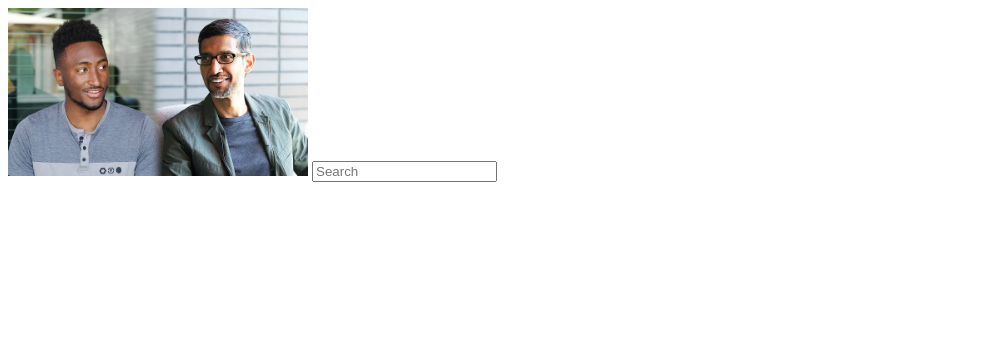
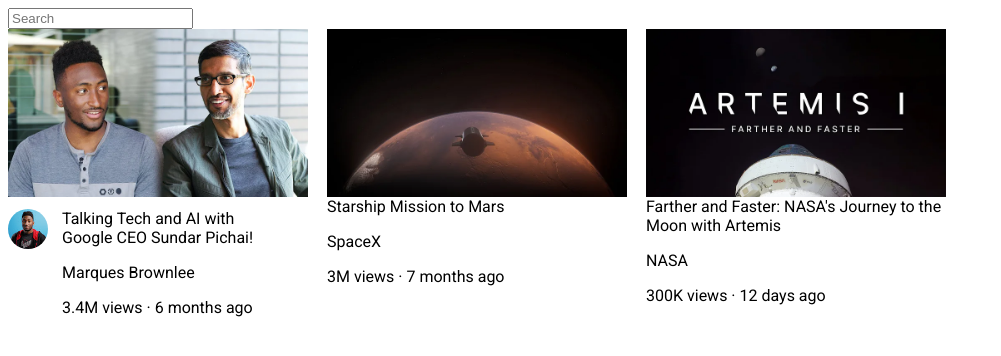
Before and after one commit to AdityAV42/YouTube_Clone, a plain HTML site: page youtube.html in a window 1280 px wide. Shown: the whole page, without its empty margins (0-1001 px from the left). Drawn offline with Linux system fonts and the light colour scheme.

Commit message:
youtube 3 hrs done

```diff
--- a/youtube.html
+++ b/youtube.html
@@ -3,21 +3,119 @@
   <head>
     <meta charset="UTF-8" />
     <meta name="viewport" content="width=device-width, initial-scale=1.0" />
+
+    <link rel="preconnect" href="https://fonts.googleapis.com">
+    <link rel="preconnect" href="https://fonts.gstatic.com" crossorigin>
+    <link href="https://fonts.googleapis.com/css2?family=Montserrat:wght@400;700&family=Roboto:wght@400;500;700&display=swap"
+         rel="stylesheet">
+
     <title>YouTube.com Clone</title>
 
     <style>
+      p{
+        font-family: Roboto, Arial;
+      }
+
       .thumbnail {
         width: 300px;
+        display: block;
       }
 
       .search-bar{
+        display: block;
+      }
 
+      .video-title{
+        margin-top: 0;
+      }
+
+      .video-preview{
+        width: 300px;
+        display: inline-block;
+        vertical-align: top;
+        margin-right: 15px;
+      }
+
+      .channel-picture{
+        display: inline-block;
+        width: 50px;
+        vertical-align: top;
+      }
+      .video-info{
+        display: inline-block;
+        width: 200px;
+      }
+
+      .profile-picture{
+        width: 40px;
+        border-radius: 50px;
+      }
+
+      .thumbnail-row{
+        margin-bottom: 12px;
       }
     </style>
   </head>
   <body>
-    <img class="thumbnail" src="thumbnails/thumbnail-1.webp" />
     <input class="search-bar" type="text" placeholder="Search">
+
+    <div class="video-preview">
+      <div class="thumbnail-row">
+        <img class="thumbnail" src="thumbnails/thumbnail-1.webp" />
+      </div>
+      <div>
+        <div class="channel-picture">
+          <img class="profile-picture" src="channel-pictures/channel-1.jpeg">
+        </div>
+        <div class="video-info">
+          <p class="video-title">
+            Talking Tech and AI with Google CEO Sundar Pichai!
+          </p>
+
+         <p class="video-author">
+           Marques Brownlee
+         </p>
+
+         <p class="video-stats">
+           3.4M views &#183 6 months ago
+         </p>
+       </div>
+      </div>
+    </div>
+
+    <div class="video-preview">
+      <img class="thumbnail" src="thumbnails/thumbnail-2.webp" />
+
+      <p class="video-title">
+        Starship Mission to Mars
+      </p>
+
+      <p class="video-author">
+        SpaceX
+      </p>
+
+      <p class="video-stats">
+        3M views &#183 7 months ago
+      </p>
+    </div>
+
+    <div class="video-preview">
+      <img class="thumbnail" src="thumbnails/thumbnail-3.webp" />
+
+      <p class="video-title">
+        Farther and Faster: NASA's Journey to the Moon with Artemis
+      </p>
+
+      <p class="video-author">
+        NASA
+      </p>
+
+      <p class="video-stats">
+        300K views &#183 12 days ago
+      </p>
+    </div>
+
+
   </body>
 
 </html>
```
Also changed, not shown: Screenshot 2.png (added), Screenshot.png (added), channel-pictures/channel-1.jpeg (added), thumbnails/thumbnail-2.webp (added), thumbnails/thumbnail-3.webp (added).
